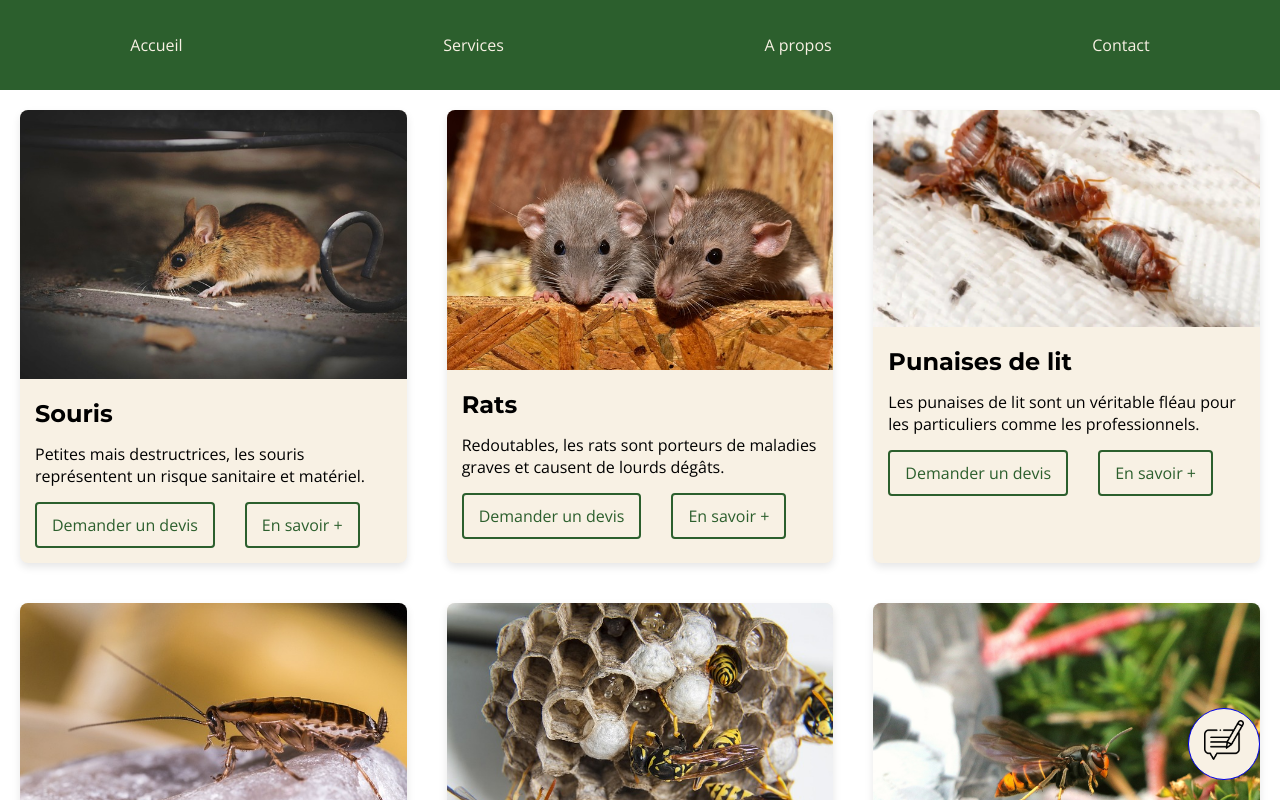
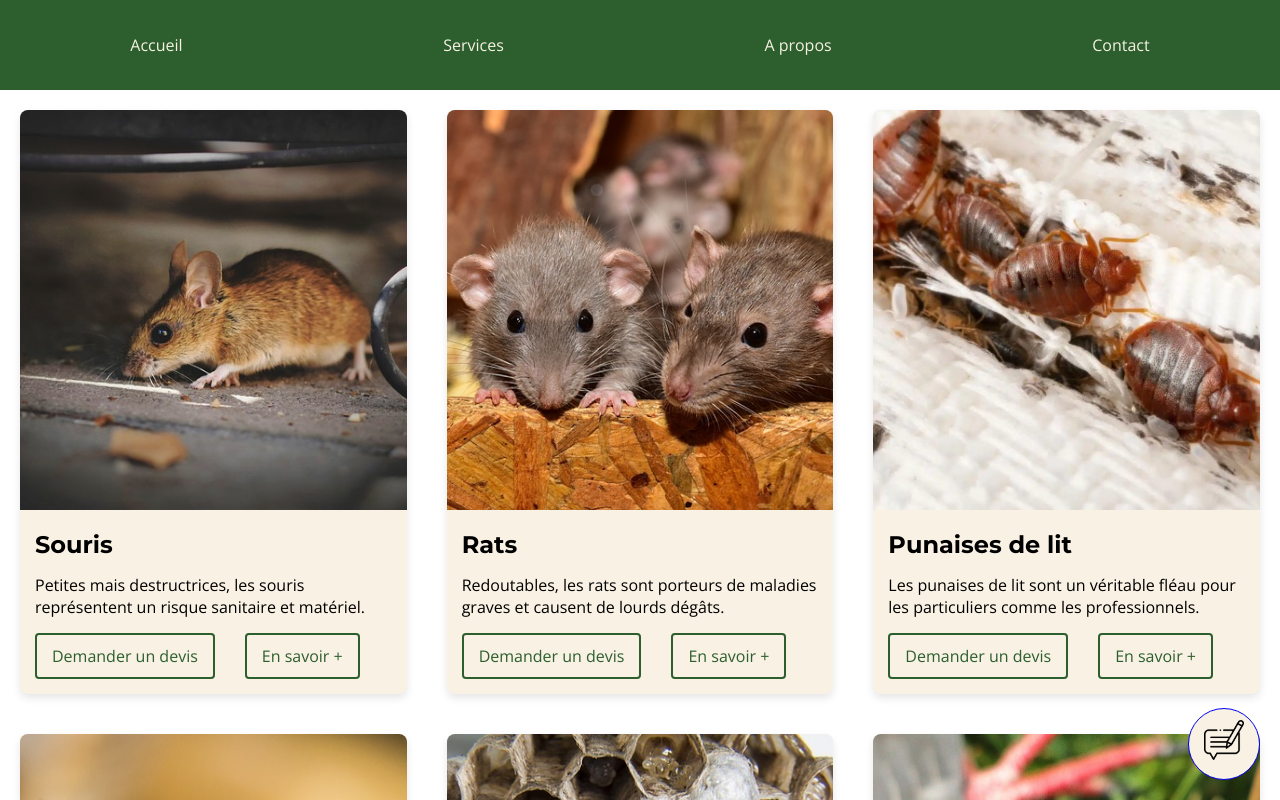
Before and after one commit to ThomasDev4/a3d, a React (Vite) app: page /services in a window 1280 px wide. Shown: the top 800 px of the page. Built offline with nearby package versions, Linux system fonts and the light colour scheme.

Commit message:
fix css of service page

```diff
--- a/src/pages/servicepage/servicepage.module.css
+++ b/src/pages/servicepage/servicepage.module.css
@@ -23,7 +23,7 @@
 
 .serviceImage {
 	width: 100%;
-  height: auto;
+	height: 400px;
 	object-fit: cover;
 	transition: transform 0.3s ease, filter 0.3s ease;
 }
```
Lines whose indentation alone changed are shown as unchanged.
